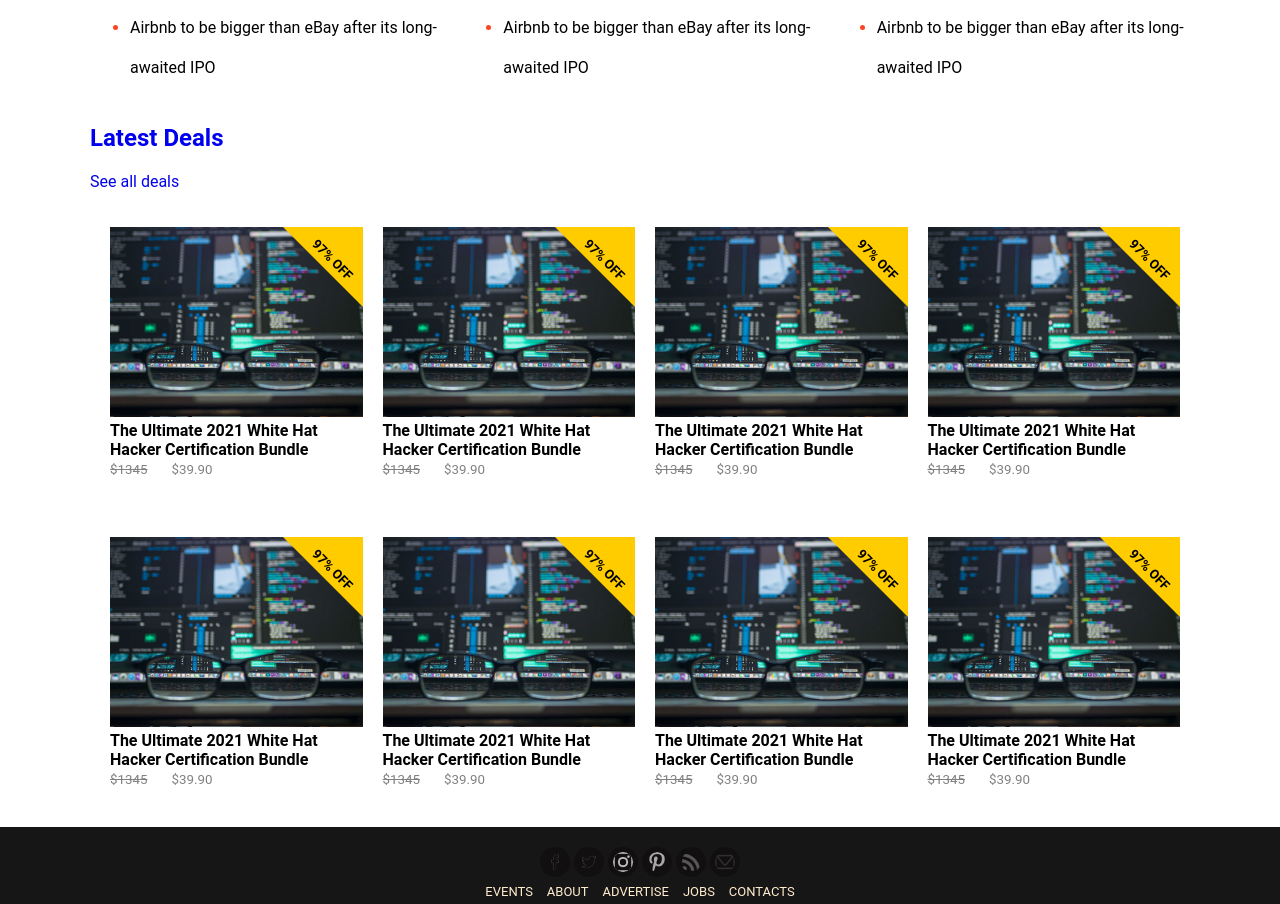
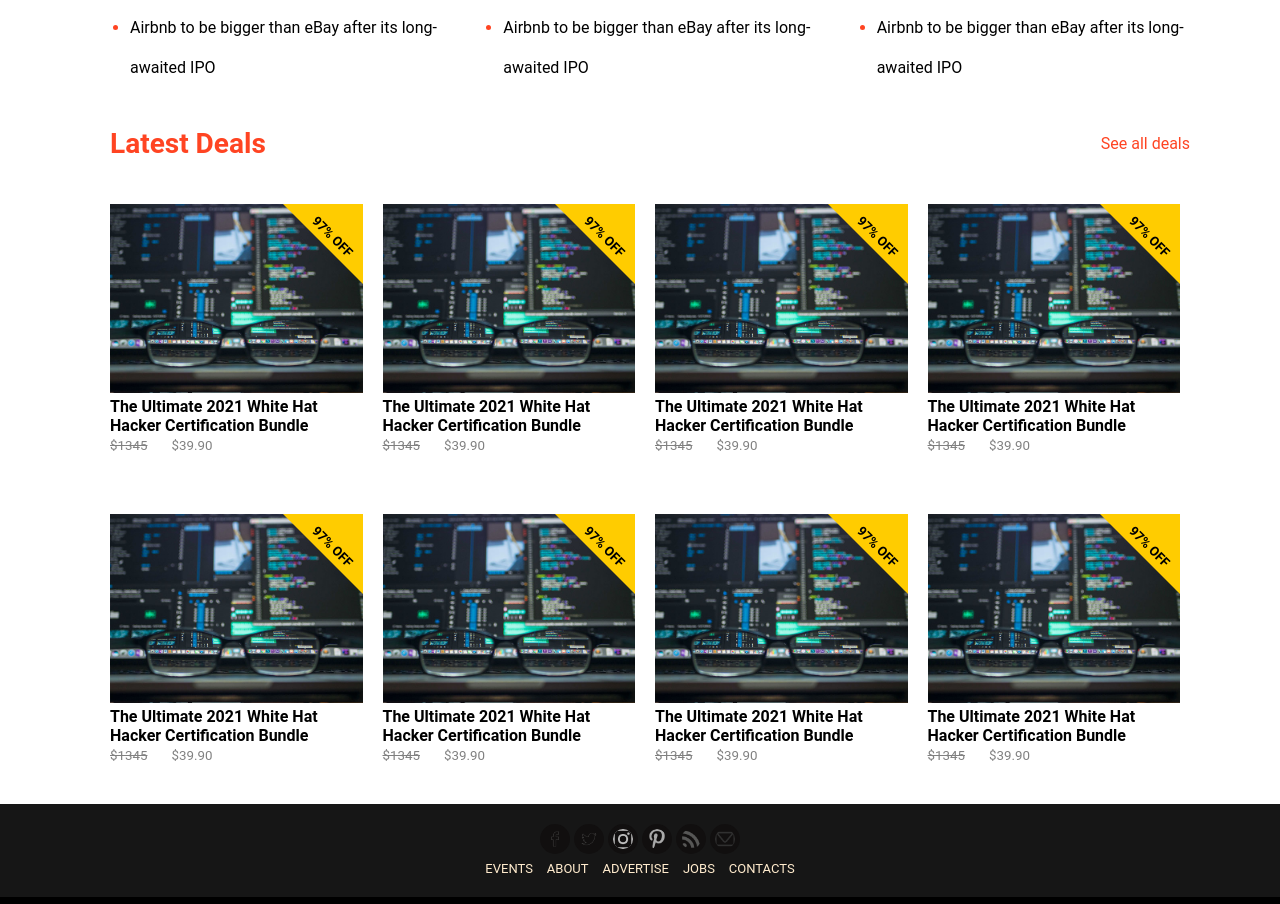
Before and after one commit to Aduda-Boaz/the-next-web-clone, a plain HTML site: page index.html in a window 1280 px wide. Shown: the part 4450-5354 px from the top of the page. Drawn offline with Linux system fonts and the light colour scheme.

Commit message:
Latest deals section css modified

```diff
--- a/index.html
+++ b/index.html
@@ -705,8 +705,8 @@
     <!-- Latest deals -->
     <div class="latest_deals">
       <div class="link_to_deals">
-        <h2><a href="#">Latest Deals</a></h2>
-        <p><a href="#">See all deals</a></p>
+        <div><h2><a href="#">Latest Deals</a></h2></div>
+        <div><p><a href="#">See all deals</a></p></div>
       </div>
       <div class="list_deals_container">
         <div class="list_deals">
--- a/main.css
+++ b/main.css
@@ -331,6 +331,22 @@
   background-image: url("images/hg2.webp");
 }
 
+.link_to_deals {
+  display: flex;
+  justify-content: space-between;
+  align-items: center;
+  margin-left: 20px;
+}
+
+.link_to_deals h2 {
+  font-size: 28px;
+}
+
+.link_to_deals a,
+.link_to_deals p {
+  color: #f42;
+}
+
 .footer-container {
   background: black;
 }
```
